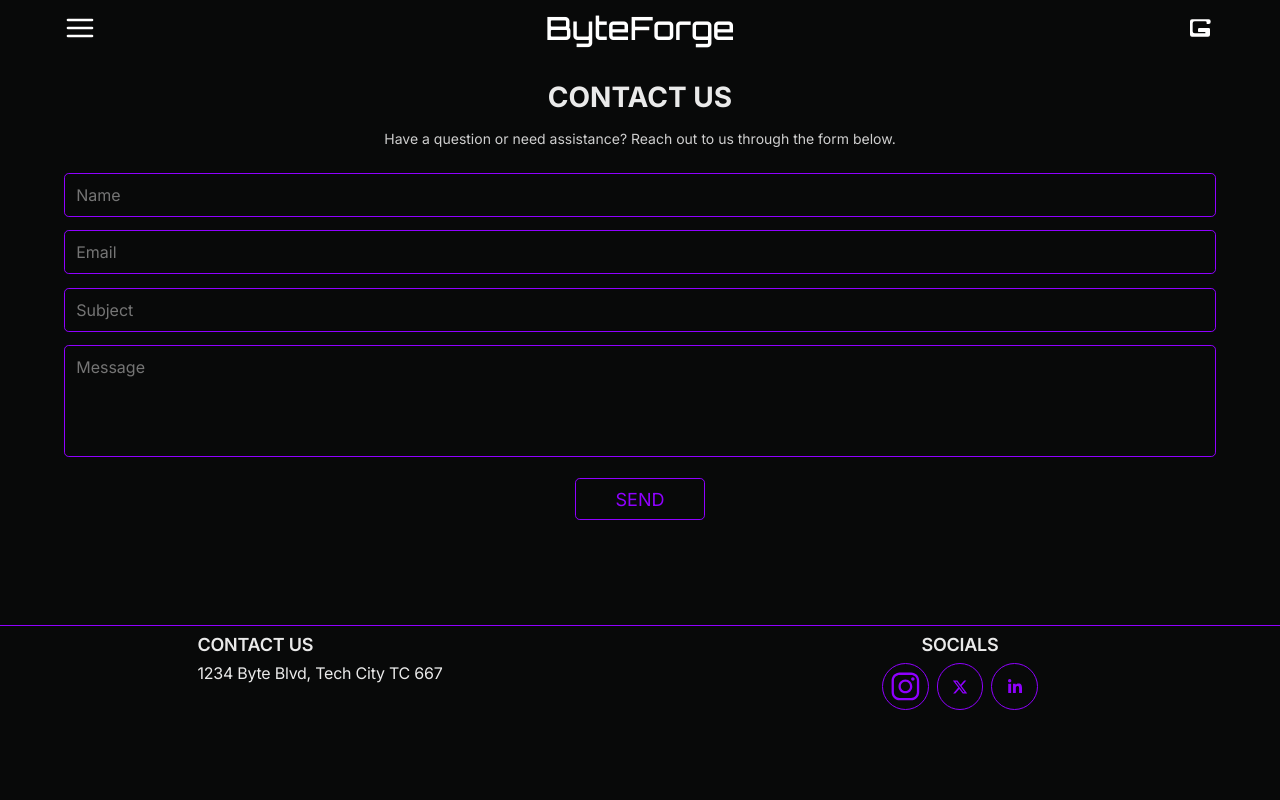
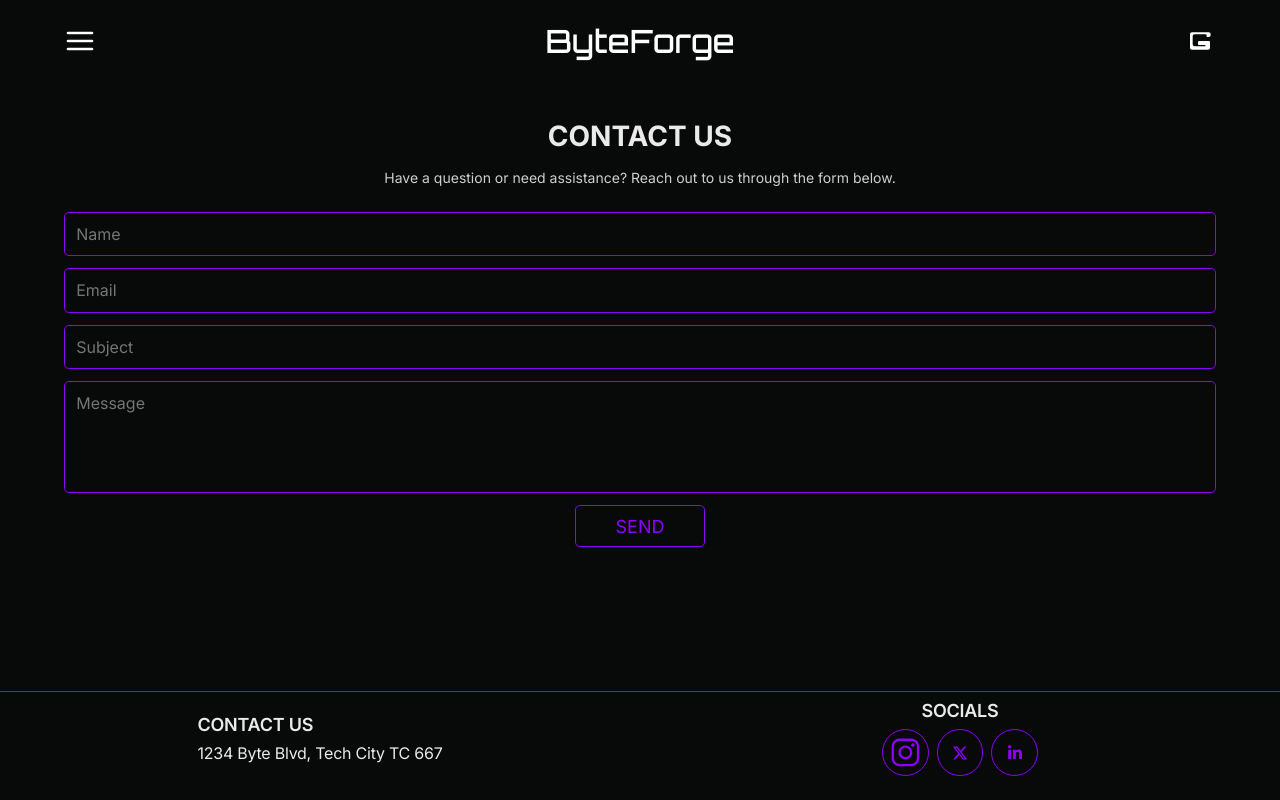
Before and after one commit to ParalelSt/ByteForge, a React (Vite) app in the folder byteForge/: page /contact in a window 1280 px wide. Built offline with nearby package versions, Linux system fonts and the light colour scheme; no server answers.

Commit message:
fix: footer not appearing correctly when moving between routes when scrolled to the bottom on the home page

```diff
--- a/byteForge/src/styles/aboutContent.scss
+++ b/byteForge/src/styles/aboutContent.scss
@@ -74,6 +74,6 @@
     }
 
     .shop-now-btn {
-        margin-top: 0.5rem;
+        margin-top: 0.4rem;
     }
 }
--- a/byteForge/src/styles/contactContent.scss
+++ b/byteForge/src/styles/contactContent.scss
@@ -2,6 +2,7 @@
 @use "@/styles/variables" as v;
 
 .contact-content-container {
+
     @include m.flexCenter;
     flex-direction: column;
 
@@ -40,7 +41,7 @@
         @include m.flexCenter;
         flex-direction: column;
 
-        gap: 0.82rem;
+        gap: 0.75rem;
 
         width: 100%;
 
@@ -100,7 +101,7 @@
         .send-button-container {
             @include m.flexCenter;
 
-            margin-top: 0.5rem;
+
 
             button {
                 padding: 0.6rem 2.5rem;
--- a/byteForge/src/styles/footer.scss
+++ b/byteForge/src/styles/footer.scss
@@ -7,6 +7,8 @@
 
     grid-column: 1 / -1;
     width: 100vw;
+
+    margin-top: auto;
 
     margin-left: calc(50% - 50vw);
     padding-bottom: 1rem;
--- a/byteForge/src/styles/globalStyles.scss
+++ b/byteForge/src/styles/globalStyles.scss
@@ -16,10 +16,11 @@
 
 /* Commented out for testing - bg color wasn't showing correctly on phone */
 
-/* html, body {
+html, body {
     height: 100vh;
-    min-height: 100%;
-} */
+    min-height: 100vh;
+    min-height: 100dvh;
+}
 
 body{
     font-family: v.$font-body;
@@ -48,6 +49,7 @@ h1, h2, h3 {
   padding: 0 1rem;
   margin: 0 auto;
   max-width: v.$max-width;
+  min-height: 100dvh;
   width: 100%;
 }
 
```
